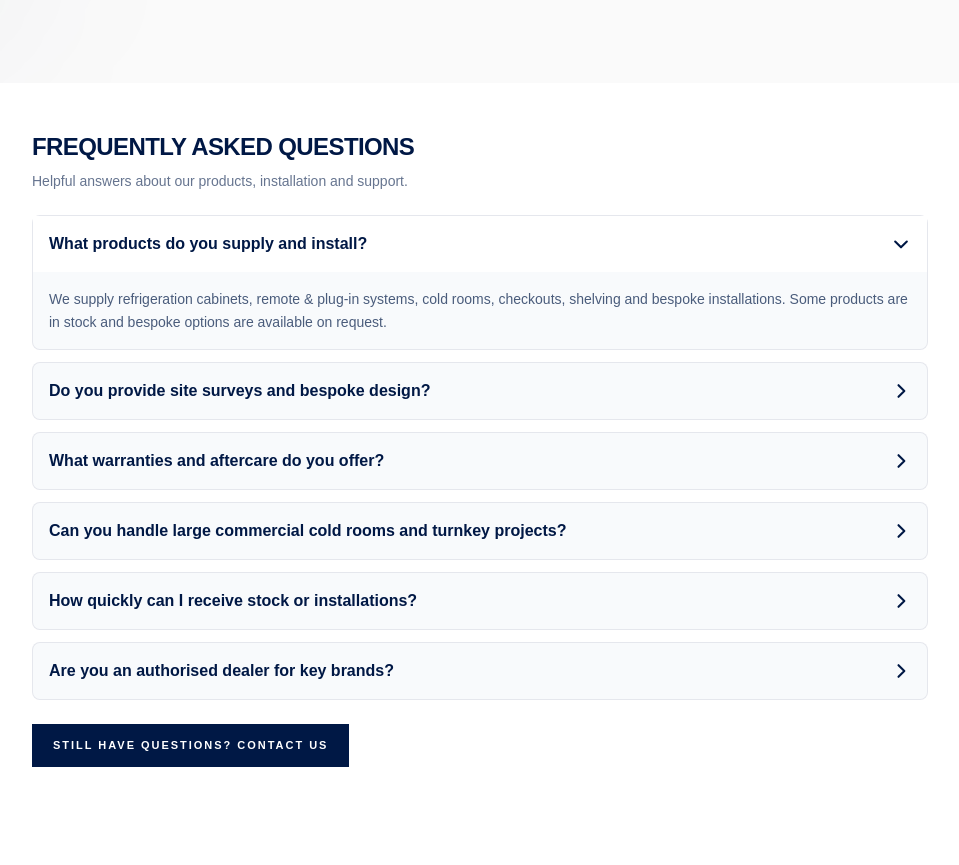
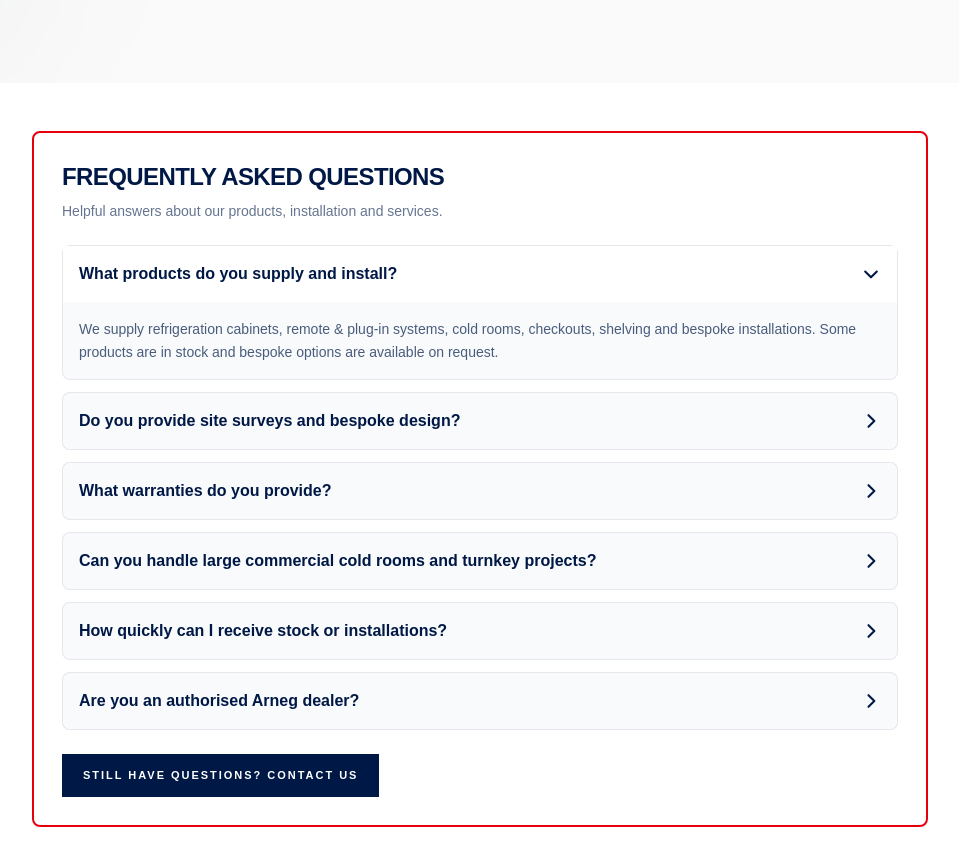
Before and after one commit to alikansoh/ilk-tech, a Next.js app in the folder main/: page / in a window 1280 px wide. Shown: the part 8420-9285 px from the top of the page, without its empty margins (160-1119 px from the left). Before the commit the page ends 9235 px from the top, so only its background shows below. Built offline with nearby package versions, Linux system fonts and the light colour scheme.

Commit message:
add faqs

```diff
--- a/main/components/Faqs.tsx
+++ b/main/components/Faqs.tsx
@@ -17,12 +17,35 @@ export default function FAQSection({
   pageUrl?: string;
 }) {
   const defaultFaqs: FAQ[] = [
-    { question: "What products do you supply and install?", answer: "We supply refrigeration cabinets, remote & plug-in systems, cold rooms, checkouts, shelving and bespoke installations. Some products are in stock and bespoke options are available on request." },
-    { question: "Do you provide site surveys and bespoke design?", answer: "Yes — we offer on-site surveys, design and supply bespoke refrigeration solutions tailored to your space and workflow. Contact us for a survey booking." },
-    { question: "What warranties and aftercare do you offer?", answer: "Most products include manufacturer warranties. We also offer UK-based installation warranties, preventative maintenance plans and fast support for breakdowns." },
-    { question: "Can you handle large commercial cold rooms and turnkey projects?", answer: "Absolutely — we manage projects of all scales from single cabinets to fully integrated cold rooms and turnkey retail fit-outs, including installation and commissioning." },
-    { question: "How quickly can I receive stock or installations?", answer: "Lead times vary by product and size of the project. In-stock items can ship quickly; bespoke systems and large installations will have a quoted timeline after survey." },
-    { question: "Are you an authorised dealer for key brands?", answer: "Yes — we are an authorised Arneg Group dealer and UK distribution partner for Arneg, Oscartielle, Intrac and Incold." },
+    {
+      question: "What products do you supply and install?",
+      answer:
+        "We supply refrigeration cabinets, remote & plug-in systems, cold rooms, checkouts, shelving and bespoke installations. Some products are in stock and bespoke options are available on request.",
+    },
+    {
+      question: "Do you provide site surveys and bespoke design?",
+      answer:
+        "Yes — we offer on-site surveys, design and supply bespoke refrigeration solutions tailored to your space and workflow. Contact us to arrange a survey.",
+    },
+    {
+      question: "What warranties do you provide?",
+      answer:
+        "Most products include the manufacturer's warranty. We provide installation warranties where applicable and can assist with warranty claims and spare parts sourcing. We do not offer ongoing maintenance contracts or breakdown repair services.",
+    },
+    {
+      question: "Can you handle large commercial cold rooms and turnkey projects?",
+      answer:
+        "Absolutely — we manage projects of all scales from single cabinets to fully integrated cold rooms and turnkey retail fit-outs, including installation and commissioning.",
+    },
+    {
+      question: "How quickly can I receive stock or installations?",
+      answer:
+        "Lead times vary by product and size of the project. In-stock items can ship quickly; bespoke systems and large installations will have a quoted timeline after survey.",
+    },
+    {
+      question: "Are you an authorised Arneg dealer?",
+      answer: "Yes — we are an authorised Arneg dealer.",
+    },
   ];
 
   const items = faqs && faqs.length ? faqs : defaultFaqs;
@@ -77,13 +100,17 @@ export default function FAQSection({
   return (
     <section aria-labelledby="faq-heading" className={`w-full bg-white py-8 sm:py-12 ${className}`}>
       <script type="application/ld+json" dangerouslySetInnerHTML={{ __html: JSON.stringify(schema) }} />
+
       <div className="max-w-7xl mx-auto px-5 sm:px-10 lg:px-14">
-        <div className="max-w-4xl mx-auto">
+        {/* Red border wrapper around the FAQ */}
+        <div className="max-w-4xl mx-auto rounded-lg border-2 border-red-600 p-1">
+          {/* inner content keeps white background and spacing */}
+          <div className="bg-white rounded-md p-6">
             <div className="mb-6">
               <h2 id="faq-heading" className="text-xl sm:text-2xl font-black tracking-tight text-[#001845] uppercase">
                 Frequently Asked Questions
               </h2>
-            <p className="mt-2 text-sm text-[#001845]/60">Helpful answers about our products, installation and support.</p>
+              <p className="mt-2 text-sm text-[#001845]/60">Helpful answers about our products, installation and services.</p>
             </div>
 
             <dl className="space-y-3" role="list">
@@ -96,25 +123,45 @@ export default function FAQSection({
                   <div key={dtId} className="rounded-lg border border-[#001845]/8 bg-[#f8fafc]">
                     <dt>
                       <button
-                      ref={(el) => { btnRefs.current[i] = el; }} // <-- no return, fixes TS error
+                        ref={(el) => {
+                          btnRefs.current[i] = el;
+                        }} // callback ref (no return) — TS-safe
                         id={dtId}
                         aria-controls={panelId}
                         aria-expanded={isOpen}
                         onClick={() => toggle(i)}
                         onKeyDown={(e) => onKeyDown(e, i)}
-                      className={`w-full flex items-center justify-between gap-4 px-4 py-4 text-left transition-colors duration-200 ${isOpen ? "bg-white" : "bg-transparent"}`}
+                        className={`w-full flex items-center justify-between gap-4 px-4 py-4 text-left transition-colors duration-200 ${
+                          isOpen ? "bg-white" : "bg-transparent"
+                        }`}
                       >
                         <span className="flex-1">
                           <span className="text-sm sm:text-base font-semibold text-[#001845]">{f.question}</span>
                         </span>
 
-                      <svg className={`w-5 h-5 text-[#001845] transform transition-transform duration-200 ${isOpen ? "rotate-90" : "rotate-0"}`} fill="none" stroke="currentColor" viewBox="0 0 24 24" aria-hidden>
+                        <svg
+                          className={`w-5 h-5 text-[#001845] transform transition-transform duration-200 ${
+                            isOpen ? "rotate-90" : "rotate-0"
+                          }`}
+                          fill="none"
+                          stroke="currentColor"
+                          viewBox="0 0 24 24"
+                          aria-hidden
+                        >
                           <path strokeLinecap="round" strokeLinejoin="round" strokeWidth={2.5} d="M9 5l7 7-7 7" />
                         </svg>
                       </button>
                     </dt>
 
-                  <dd id={panelId} role="region" aria-labelledby={dtId} className={`px-4 overflow-hidden transition-[max-height,opacity,padding] duration-300 ${isOpen ? "py-4 opacity-100" : "py-0 opacity-0"}`} style={{ maxHeight: isOpen ? 400 : 0 }}>
+                    <dd
+                      id={panelId}
+                      role="region"
+                      aria-labelledby={dtId}
+                      className={`px-4 overflow-hidden transition-[max-height,opacity,padding] duration-300 ${
+                        isOpen ? "py-4 opacity-100" : "py-0 opacity-0"
+                      }`}
+                      style={{ maxHeight: isOpen ? 400 : 0 }}
+                    >
                       <p className="text-sm text-[#001845]/70 leading-relaxed">{f.answer}</p>
                     </dd>
                   </div>
@@ -129,6 +176,7 @@ export default function FAQSection({
             </div>
           </div>
         </div>
+      </div>
     </section>
   );
 }
--- a/main/components/Reviews.tsx
+++ b/main/components/Reviews.tsx
@@ -20,7 +20,7 @@ const testimonials = [
   {
     company: "BP Petrol Station",
     quote:
-      "The most reliable partner for all our commercial refrigeration needs. Their preventive maintenance program has significantly reduced our downtime.",
+      "The most reliable partner for all our commercial refrigeration needs. The Osaka 2 units sprayed in black really enhance the shop's features and presentation.",
     author: "Michael Chen",
     initials: "MC",
   },
@@ -198,7 +198,7 @@ export default function TestimonialsSection() {
           card.addEventListener("mouseleave", handleLeave);
         });
 
-        // ── Ambient background orbs parallax ─────────────────────────
+        // ── Ambient background orbs parallax ──���──────────────────────
         gsap.to(".ts-orb-1", {
           y: -60,
           ease: "none",
```
Lines whose indentation alone changed are shown as unchanged.
